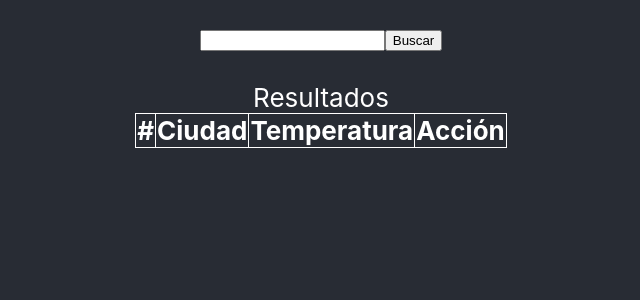
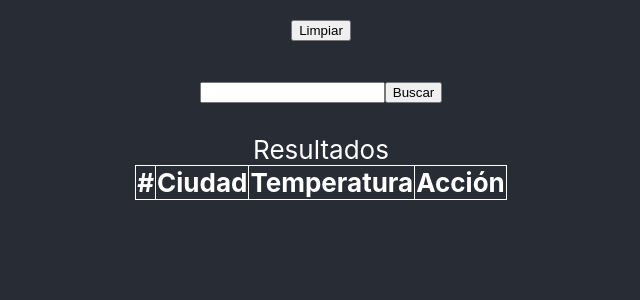
Before and after one commit to dogcity/react-clima, a React (Create React App) app: page / in a window 1280 px wide. Shown: the top 300 px of the page, without its empty margins (319-959 px from the left). Built offline with nearby package versions, Linux system fonts and the light colour scheme.

Commit message:
se agrega redux-persist

```diff
--- a/package.json
+++ b/package.json
@@ -7,11 +7,13 @@
     "@testing-library/react": "^11.1.0",
     "@testing-library/user-event": "^12.1.10",
     "axios": "^0.21.1",
+    "localforage": "^1.9.0",
     "react": "^17.0.1",
     "react-dom": "^17.0.1",
     "react-redux": "^7.2.2",
     "react-scripts": "4.0.2",
     "redux": "^4.0.5",
+    "redux-persist": "^6.0.0",
     "web-vitals": "^1.0.1"
   },
   "scripts": {
--- a/src/App.js
+++ b/src/App.js
@@ -13,6 +13,8 @@ const App = () => {
   )
   const buscarClima = event => {
     event.preventDefault()
+    const valid = data.find(ciudad => ciudad.name.toLowerCase() === event.target.ciudad.value.toLowerCase())
+    if (valid) return
     const response = mock.find(ciudad => ciudad.name.toLowerCase() === event.target.ciudad.value.toLowerCase())
     dispatch({ type: 'BUSCAR', payload: response })
   }
@@ -29,18 +31,23 @@ const App = () => {
     const ciudad = {
       ...data[id],
       id,
+    }
+    dispatch({ type: 'DETALLE', payload: ciudad })
   }
-    dispatch({ type: 'DETALLE', payload: ciudad })
+
+  const limpiar = () => {
+    dispatch({ type: 'LIMPIAR' })
   }
 
   return (
     <div className="App">
       <header className="App-header">
+        <button onClick={() => limpiar()}>Limpiar</button>
+        <br />
         <form onSubmit={event => buscarClima(event)} >
           <input type='text' name='ciudad' />
           <button>Buscar</button>
         </form>
-
         <br />
         <div>
           <table>
--- a/src/index.js
+++ b/src/index.js
@@ -5,12 +5,18 @@ import App from './App';
 import reportWebVitals from './reportWebVitals';
 import store from './store'
 import { Provider } from 'react-redux';
+import { persistStore, } from 'redux-persist';
+import { PersistGate } from 'redux-persist/integration/react'
+
+const persistore = persistStore(store)
 
 ReactDOM.render(
   <Provider store={store} >
-    <React.StrictMode>
-      <App />
-    </React.StrictMode>
+    <PersistGate persistor={persistore}>
+      <React.StrictMode>
+        <App />
+      </React.StrictMode>
+    </PersistGate>
   </Provider>,
   document.getElementById('root')
 );
--- a/src/reducers/clima.js
+++ b/src/reducers/clima.js
@@ -25,6 +25,8 @@ const climaReducer = (state = initialState, action) => {
                 ...state,
                 selected: action.payload,
             }
+        case 'LIMPIAR':
+            return initialState
         default:
             return state
     }
--- a/src/store.js
+++ b/src/store.js
@@ -1,9 +1,17 @@
 import { createStore } from 'redux'
+import { persistReducer } from 'redux-persist'
+import localforage from 'localforage'
 
 import rootReducer from './reducers'
 
+const persistConfig = {
+    key: 'root',
+    storage: localforage,
+}
+const persistedReducer = persistReducer(persistConfig, rootReducer)
+
 export default createStore(
-    rootReducer,
+    persistedReducer,
     window.__REDUX_DEVTOOLS_EXTENSION__
         && window.__REDUX_DEVTOOLS_EXTENSION__(),
 )
```
Also changed, not shown: 1 other file (tests, documents, lock files or other folders).
